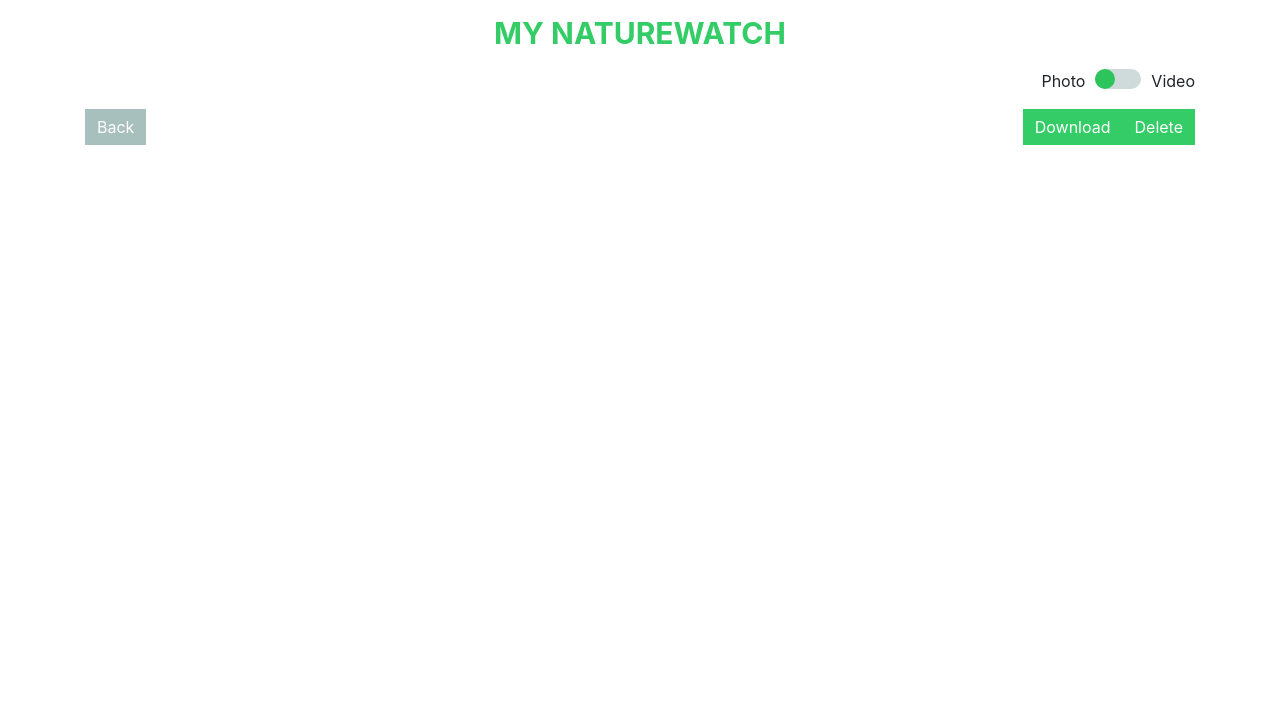
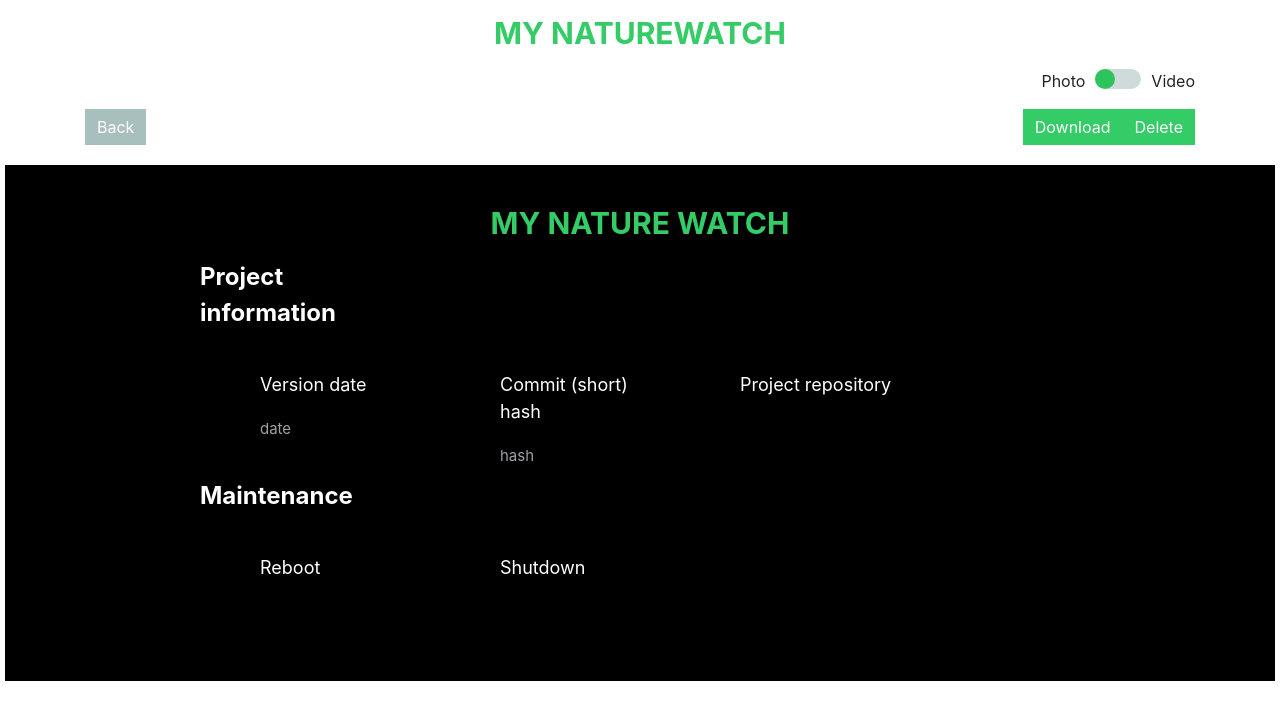
Before and after one commit to interactionresearchstudio/NaturewatchCameraServer, a React (Create React App) app in the folder naturewatch_camera_server/static/client/: page /gallery in a window 1280 px wide. Shown: the top 720 px of the page. Built offline with nearby package versions, Linux system fonts and the light colour scheme; no server answers.

Commit message:
Add Footer (with version and reboot/shutdown functions).

```diff
--- a/naturewatch_camera_server/static/client/src/App.css
+++ b/naturewatch_camera_server/static/client/src/App.css
@@ -70,6 +70,10 @@ button.startsession:disabled {
 
 .index .btn-secondary {
     width: 100%;
+}
+
+.index {
+    padding-bottom: 20px;
 }
 
 
--- a/naturewatch_camera_server/static/client/src/App.js
+++ b/naturewatch_camera_server/static/client/src/App.js
@@ -1,7 +1,8 @@
 import React from 'react';
 import './App.css';
-import {BrowserRouter as Router, Route} from "react-router-dom";
+import { BrowserRouter as Router, Route } from "react-router-dom";
 import Index from "./common/Index";
+import Footer from './common/Footer';
 import GalleryComponent from "./gallery/GalleryComponent";
 
 function App() {
@@ -11,6 +12,7 @@ function App() {
                 <Route path="/" exact component={Index} />
                 <Route path="/gallery" exact component={GalleryComponent} />
             </Router>
+            <Footer />
         </div>
     );
 }
--- /dev/null
+++ b/naturewatch_camera_server/static/client/src/common/Footer.js
@@ -0,0 +1,58 @@
+import React from "react";
+import {
+    Box,
+    Container,
+    Row,
+    Column,
+    FooterLink,
+    FooterText,
+    Heading,
+} from "./FooterStyles";
+
+const Footer = () => {
+    return (
+        <Box>
+            <h1 style={{
+                // color: "green",
+                textAlign: "center",
+                marginTop: "-50px"
+            }}>
+                My Nature Watch
+            </h1>
+            <Container>
+                <Column>
+                    <Row>
+                        <Heading>Project information</Heading>
+                    </Row>
+                    <Row>
+                        <Column>
+                            <FooterLink href="/api/version/date">Version date</FooterLink>
+                            <FooterText id='version_date'>date</FooterText>
+                        </Column>
+                        <Column>
+                            <FooterLink href="/api/version/redirect_to/commit_url">Commit (short) hash</FooterLink>
+                            <FooterText id='version_hash'>hash</FooterText>
+                        </Column>
+                        <Column>
+                            <FooterLink href="/api/version/redirect_to/url">Project repository</FooterLink>
+                        </Column>
+                    </Row>
+                </Column>
+                <Column>
+                    <Row>
+                        <Heading>Maintenance</Heading>
+                    </Row>
+                    <Row>
+                        <Column>
+                            <FooterLink href="/api/reboot">Reboot</FooterLink>
+                        </Column>
+                        <Column>
+                            <FooterLink href="/api/shutdown">Shutdown</FooterLink>
+                        </Column>
+                    </Row>
+                </Column>
+            </Container>
+        </Box>
+    );
+};
+export default Footer;
--- /dev/null
+++ b/naturewatch_camera_server/static/client/src/common/FooterStyles.js
@@ -0,0 +1,70 @@
+import styled from 'styled-components';
+
+export const Box = styled.footer `
+padding: 80px 60px;
+background: black;
+position: relative;
+width: 100%;
+left:0;
+bottom:0;
+right:0;
+
+
+@media (max-width: 1000px) {
+	padding: 70px 30px;
+}
+`;
+
+export const Container = styled.div `
+	display: flex;
+	flex-direction: column;
+	justify-content: center;
+	max-width: 1000px;
+	margin: 0 auto;
+	/* background: red; */
+`
+
+export const Column = styled.div `
+display: flex;
+flex-direction: column;
+text-align: left;
+margin-left: 60px;
+`;
+
+export const Row = styled.div `
+display: grid;
+grid-template-columns: repeat(auto-fill,
+						minmax(185px, 1fr));
+grid-gap: 20px;
+
+@media (max-width: 1000px) {
+	grid-template-columns: repeat(auto-fill,
+						minmax(200px, 1fr));
+}
+`;
+
+export const FooterLink = styled.a `
+color: #fff;
+margin-bottom: 20px;
+font-size: 18px;
+text-decoration: none;
+
+&:hover {
+	color: green;
+	transition: 200ms ease-in;
+}
+`;
+
+export const FooterText = styled.p `
+color: #9ca2a6;
+margin-bottom: 10px;
+font-size: 15px;
+text-decoration: none;
+`;
+
+export const Heading = styled.p `
+font-size: 24px;
+color: #fff;
+margin-bottom: 40px;
+font-weight: bold;
+`;
```
Also changed, not shown: 1 other file (tests, documents, lock files or other folders).
